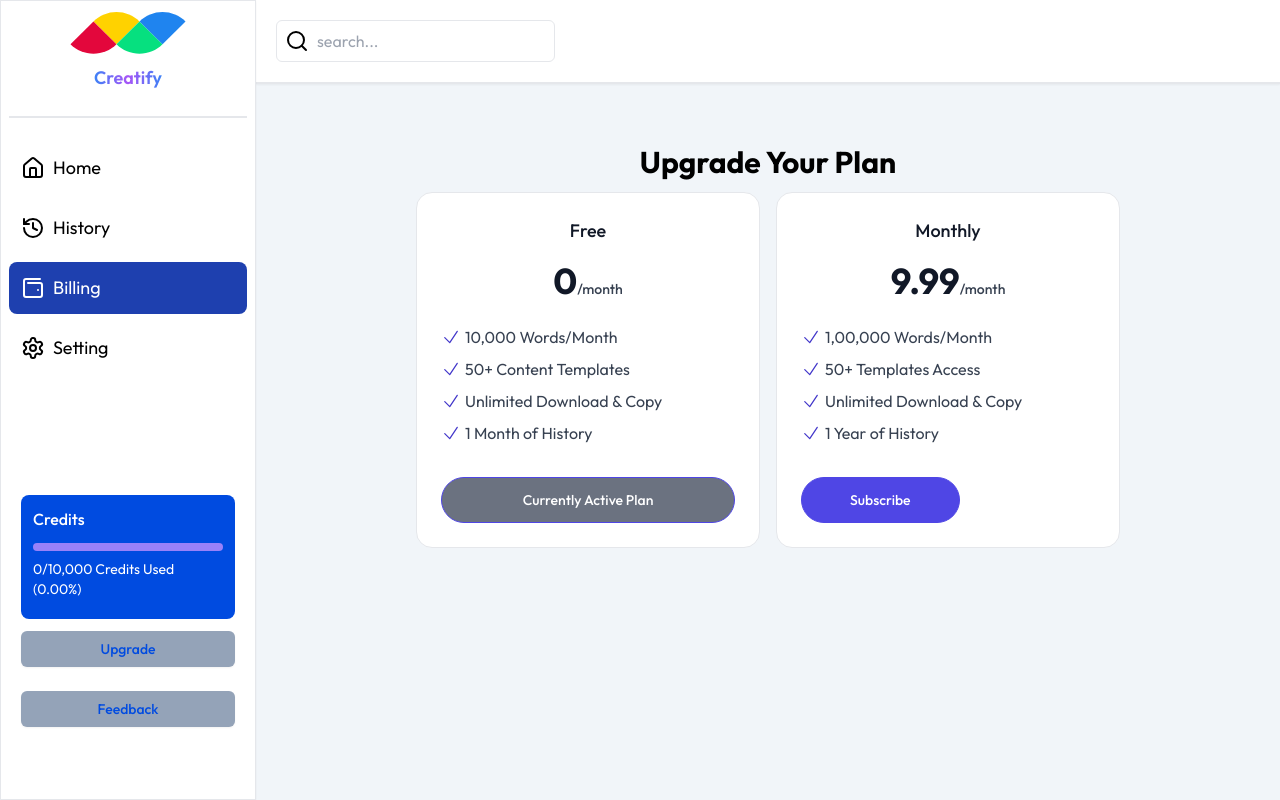
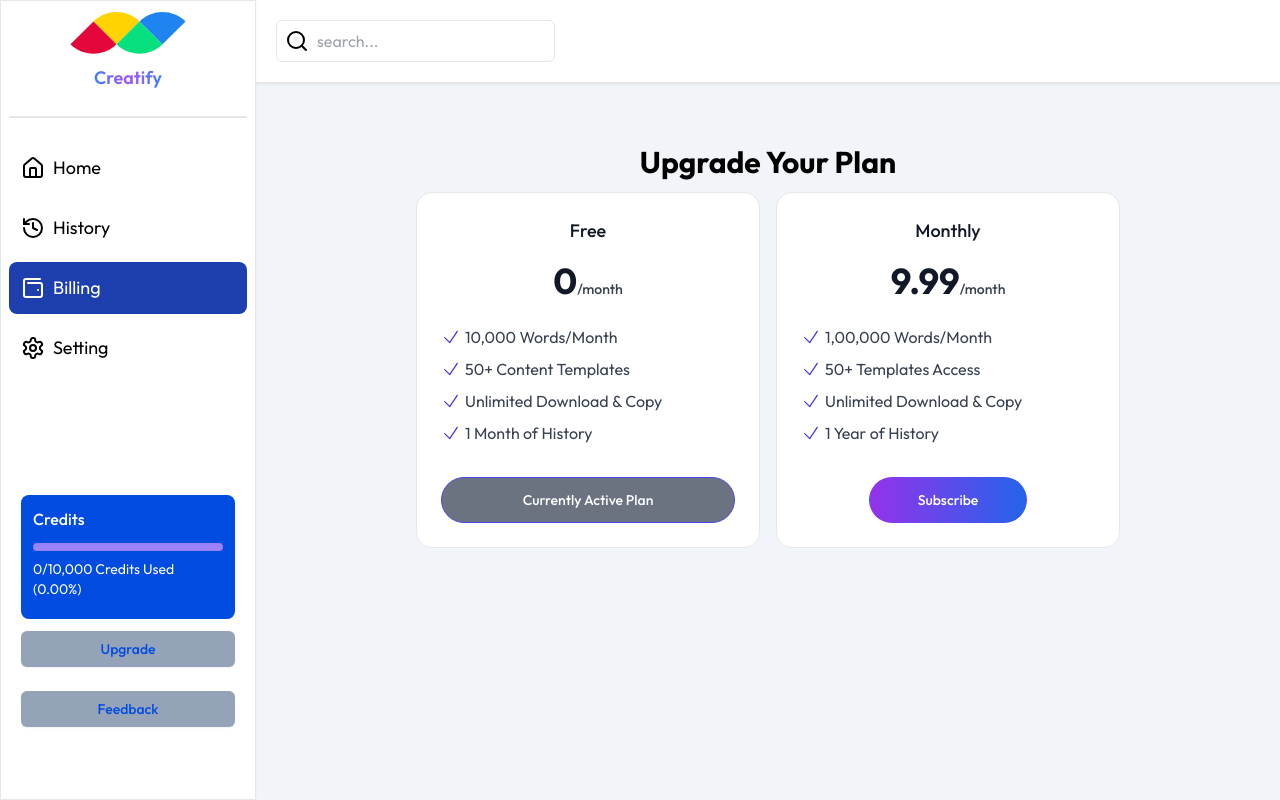
Before and after one commit to Jeba-Jebarsan/creatify2, a Next.js app: page /dashboard/billing in a window 1280 px wide. Built offline with nearby package versions, Linux system fonts and the light colour scheme; no server answers.

Commit message:
all finaly some all finish

```diff
--- a/app/dashboard/billing/page.tsx
+++ b/app/dashboard/billing/page.tsx
@@ -259,12 +259,17 @@ const Billing: React.FC = () => {
               <span className="text-gray-700">1 Year of History</span>
             </li>
           </ul>
-          <button
-            onClick={handlePayment}
-            className="mt-8 block rounded-full border border-indigo-600 px-12 py-3 text-center text-sm font-medium bg-indigo-600 text-white hover:bg-indigo-700 hover:ring-1 hover:ring-indigo-700 focus:outline-none focus:ring-2 focus:ring-indigo-700"
-          >
-            {isOfferActive ? 'Upgrade' : 'Subscribe'}
-          </button>
+          <div className="flex justify-center">
+  <button
+    onClick={handlePayment}
+    className="mt-8 block rounded-full border border-transparent bg-gradient-to-r from-purple-600 to-blue-600 px-12 py-3 text-center text-sm font-medium text-white hover:from-purple-700 hover:to-blue-700 focus:outline-none focus:ring-2 focus:ring-indigo-700"
+  >
+    {isOfferActive ? 'Upgrade' : 'Subscribe'}
+  </button>
+</div>
+
+
+
         </div>
       </div>
       {message && (
```
